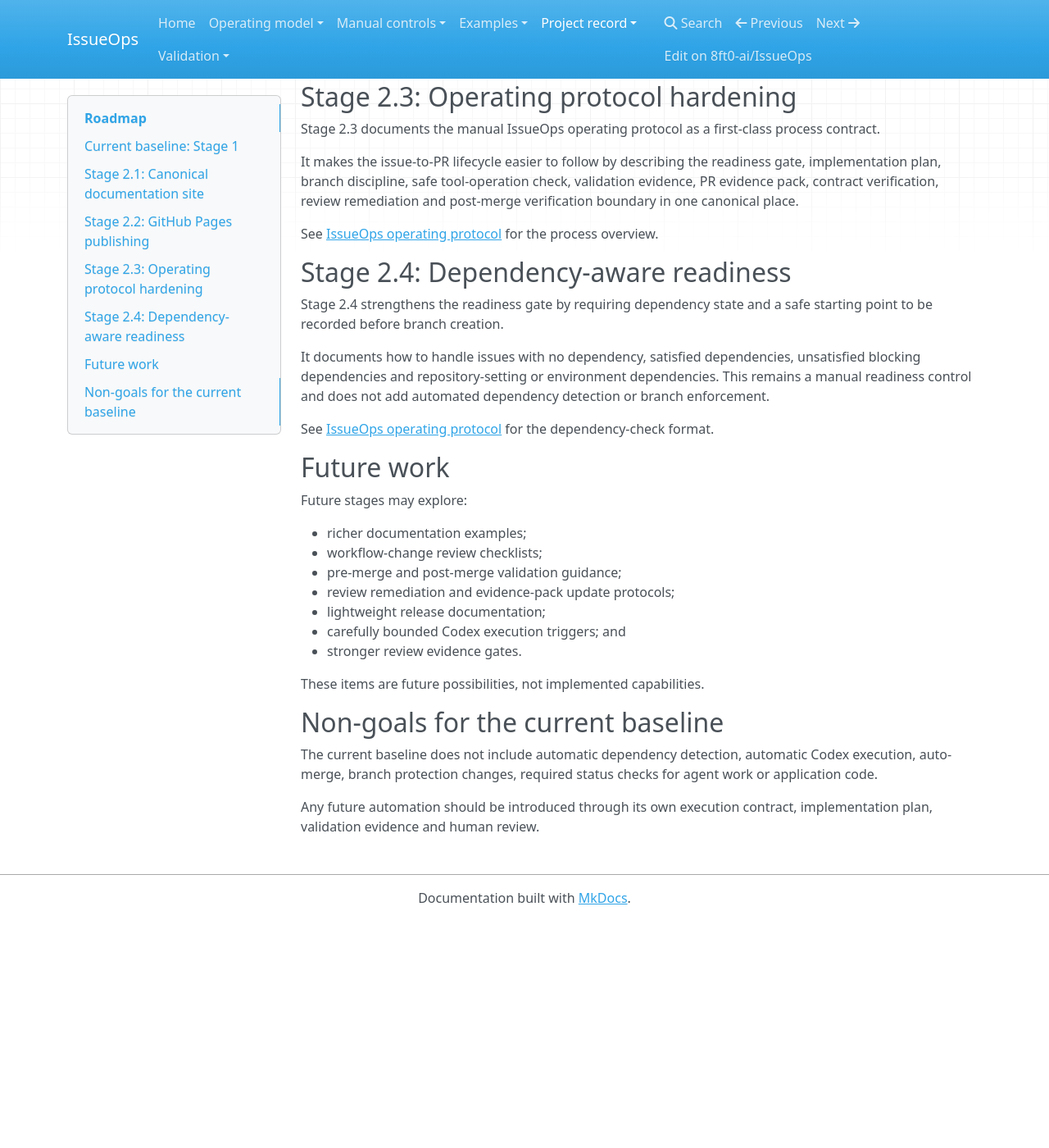
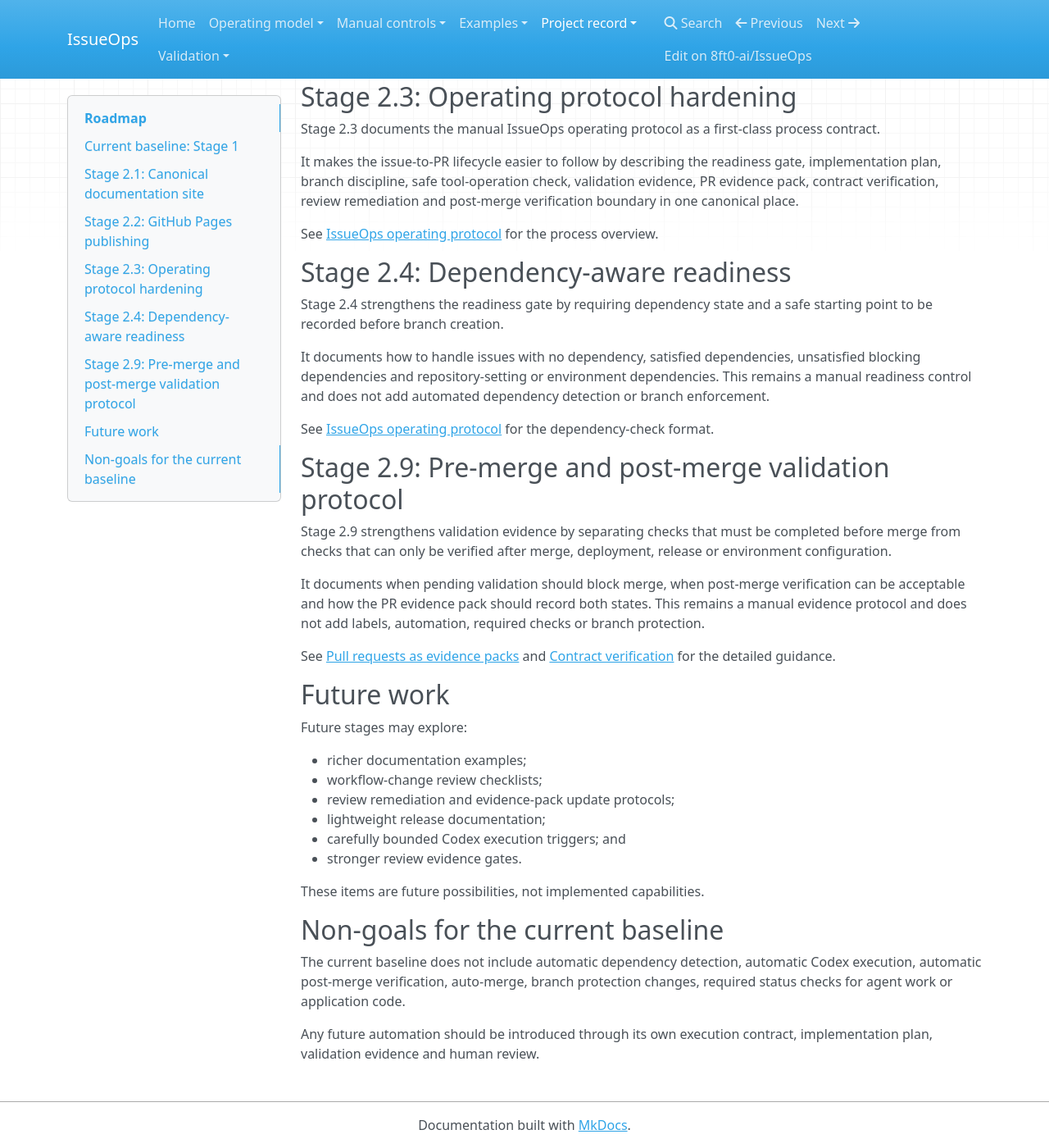
Before and after one commit to 8ft0-ai/IssueOps, an MkDocs documentation site: the page built from docs/roadmap.md, in a window 1280 px wide and 1400 px high, scrolled down 903 px. Shown: the whole window at 82% size. Built offline with MkDocs 1.6.1, drawn with Linux system fonts in a browser that asks for light colours; nearby versions of some CDN libraries; before the commit the page ends 2026 px from its top, so only the background shows below that.

Commit message:
Record Stage 2.9 validation protocol

```diff
--- a/docs/roadmap.md
+++ b/docs/roadmap.md
@@ -50,13 +50,20 @@
 
 See [IssueOps operating protocol](issueops-protocol.md#dependency-check-format) for the dependency-check format.
 
+## Stage 2.9: Pre-merge and post-merge validation protocol
+
+Stage 2.9 strengthens validation evidence by separating checks that must be completed before merge from checks that can only be verified after merge, deployment, release or environment configuration.
+
+It documents when pending validation should block merge, when post-merge verification can be acceptable and how the PR evidence pack should record both states. This remains a manual evidence protocol and does not add labels, automation, required checks or branch protection.
+
+See [Pull requests as evidence packs](pr-evidence-packs.md#validation-status) and [Contract verification](contract-verification.md#pre-merge-versus-post-merge-checks) for the detailed guidance.
+
 ## Future work
 
 Future stages may explore:
 
 - richer documentation examples;
 - workflow-change review checklists;
-- pre-merge and post-merge validation guidance;
 - review remediation and evidence-pack update protocols;
 - lightweight release documentation;
 - carefully bounded Codex execution triggers; and
@@ -66,6 +73,6 @@
 
 ## Non-goals for the current baseline
 
-The current baseline does not include automatic dependency detection, automatic Codex execution, auto-merge, branch protection changes, required status checks for agent work or application code.
+The current baseline does not include automatic dependency detection, automatic Codex execution, automatic post-merge verification, auto-merge, branch protection changes, required status checks for agent work or application code.
 
 Any future automation should be introduced through its own execution contract, implementation plan, validation evidence and human review.
```
